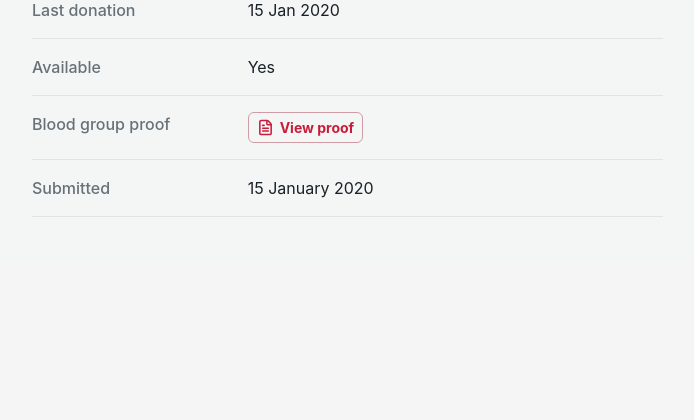
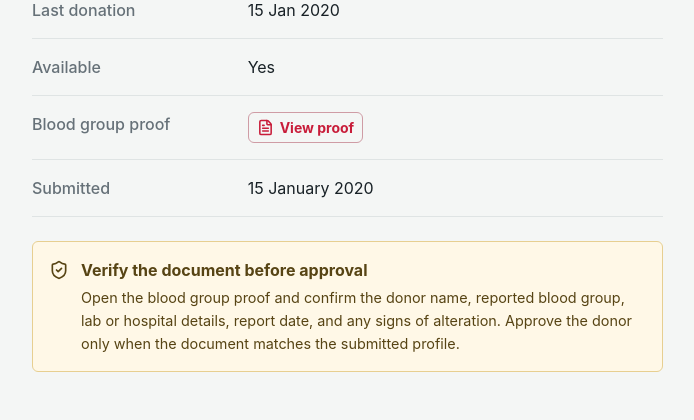
Before and after one commit to shivnandan-kumar/bloodlink-flask, a Flask app: page /admin/donors/1 in a window 1280 px wide. Shown: the part 914-1334 px from the top of the page, without its empty margins (50-744 px from the left). Before the commit the page ends 1131 px from the top, so only its background shows below. Run offline with Flask 3, Linux system fonts and the light colour scheme; a user stored in the database is signed in; tables that the repository leaves empty hold one stand-in row (values such as "Sample post"); some libraries are stand-ins or nearby versions.

Commit message:
Add donor document review guidance

```diff
--- a/app/static/css/style.css
+++ b/app/static/css/style.css
@@ -1060,6 +1060,36 @@ textarea.form-control {
     padding: 24px 0;
 }
 
+.document-review-note {
+    align-items: flex-start;
+    background: #fff8e7;
+    border: 1px solid #e7cf91;
+    border-radius: 6px;
+    color: #574414;
+    display: flex;
+    gap: 12px;
+    margin-top: 24px;
+    padding: 16px;
+}
+
+.document-review-note svg {
+    flex: 0 0 auto;
+    height: 20px;
+    margin-top: 2px;
+    width: 20px;
+}
+
+.document-review-note strong {
+    display: block;
+    margin-bottom: 4px;
+}
+
+.document-review-note p {
+    font-size: 0.9rem;
+    line-height: 1.6;
+    margin: 0;
+}
+
 .btn-verify {
     background: var(--teal);
     border-color: var(--teal);
--- a/app/templates/admin_donor_detail.html
+++ b/app/templates/admin_donor_detail.html
@@ -32,6 +32,15 @@
                 <div><dt>Blood group proof</dt><dd>{% if donor.blood_group_proof_filename %}<a class="btn btn-sm btn-outline-blood" href="{{ url_for('donor.blood_group_proof', donor_id=donor.id) }}" target="_blank" rel="noopener"><i data-lucide="file-text" aria-hidden="true"></i>View proof</a>{% else %}<span class="text-danger fw-semibold">Not uploaded</span>{% endif %}</dd></div>
                 <div><dt>Submitted</dt><dd>{{ donor.created_at.strftime("%d %B %Y") }}</dd></div>
             </dl>
+            {% if donor.verification_status == "Pending" %}
+                <div class="document-review-note">
+                    <i data-lucide="shield-check" aria-hidden="true"></i>
+                    <div>
+                        <strong>Verify the document before approval</strong>
+                        <p>Open the blood group proof and confirm the donor name, reported blood group, lab or hospital details, report date, and any signs of alteration. Approve the donor only when the document matches the submitted profile.</p>
+                    </div>
+                </div>
+            {% endif %}
         </div>
         <div class="col-lg-5">
             <div class="section-heading"><h2 class="h5 fw-bold mb-1">Review decision</h2><p class="text-secondary mb-0">Approve or reject this donor profile.</p></div>
```
